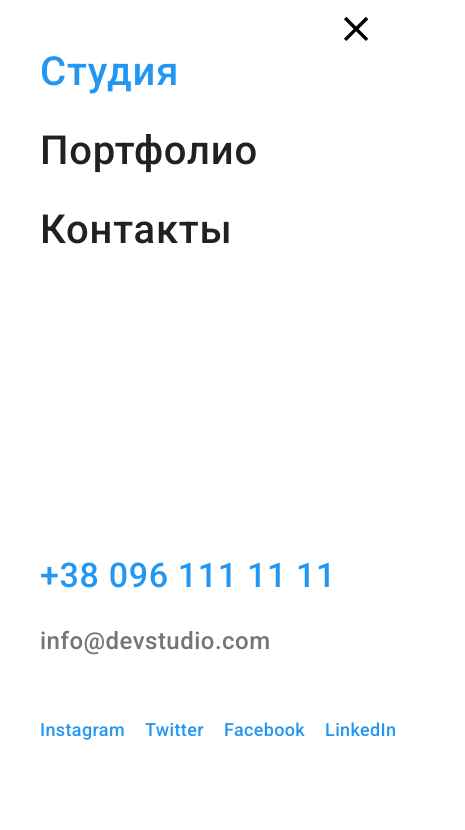
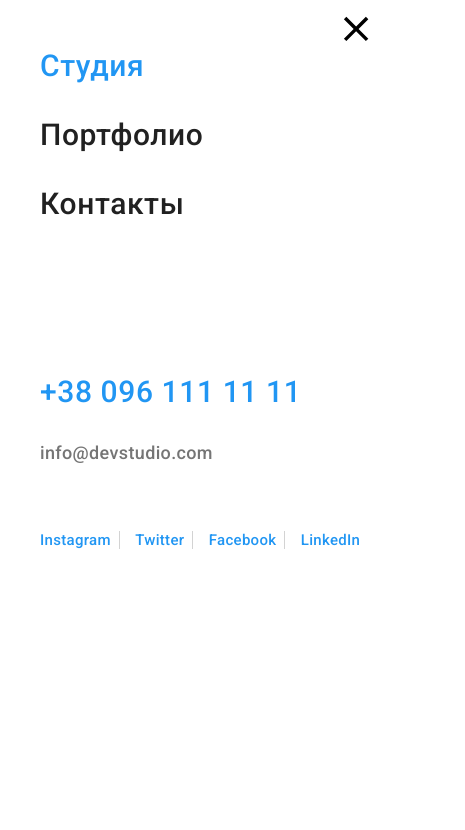
Before and after one commit to tkauchuk/goit-markup-hw-08, a plain HTML site: page index.html in a window 390 px wide. Both pictures are taken after a click on the button 355 px from the left and 38 px from the top of the page. Shown: the top 830 px of the page, 465 px wide, since content can reach past the window. Drawn offline with nearby package versions, Linux system fonts and the light colour scheme.

Commit message:
Вносит исправления в оформление мобильного меню

```diff
--- a/index.html
+++ b/index.html
@@ -81,18 +81,18 @@
                     <a class="mobile-contacts__link mobile-contacts__link_mail link" href="mailto:info@devstudio.com">info@devstudio.com</a>
                 </li>
             </ul>
-            <ul class="mobile-social-links list">
-                <li class="mobile-social-links__item">
-                    <a href="" class="mobile-social-links__link link">Instagram</a>
+            <ul class="mobile-social-list list">
+                <li class="mobile-social-list__item">
+                    <a href="" class="mobile-social-list__link link">Instagram</a>
                 </li>
-                <li class="mobile-social-links__item">
-                    <a href="" class="mobile-social-links__link link">Twitter</a>
+                <li class="mobile-social-list__item">
+                    <a href="" class="mobile-social-list__link link">Twitter</a>
                 </li>
-                <li class="mobile-social-links__item">
-                    <a href="" class="mobile-social-links__link link">Facebook</a>
+                <li class="mobile-social-list__item">
+                    <a href="" class="mobile-social-list__link link">Facebook</a>
                 </li>
-                <li class="mobile-social-links__item">
-                    <a href="" class="mobile-social-links__link link">LinkedIn</a>
+                <li class="mobile-social-list__item">
+                    <a href="" class="mobile-social-list__link link">LinkedIn</a>
                 </li>
             </ul>
         </div>
--- a/sass/base/_common-reset.scss
+++ b/sass/base/_common-reset.scss
@@ -13,6 +13,8 @@ ul {
 }
 img {
   display: block;
+  max-width: 100%;
+  height: auto;
 }
 .list {
   list-style: none;
--- a/sass/layout/_footer-subscription-form.scss
+++ b/sass/layout/_footer-subscription-form.scss
@@ -1,3 +1,6 @@
+.form-wrapper {
+  width: 100%;
+}
 .form-wrapper__heading {
   display: block;
   text-align: center;
@@ -27,7 +30,8 @@
   }
 }
 .form__input {
-  width: 450px;
+  width: 100%;
+  max-width: 450px;
   height: 50px;
   padding: 15px 16px;
   margin-bottom: 20px;
--- a/sass/layout/_header.scss
+++ b/sass/layout/_header.scss
@@ -58,28 +58,31 @@
 .mobile-menu__close-btn:focus {
   fill: var(--accent-color);
 }
-.mobile-nav {
-  margin-bottom: 302px;
-}
+
 .mobile-nav__link {
   font-weight: 500;
-  font-size: 40px;
+  font-size: 30px;
   line-height: 1.18;
   letter-spacing: 0.02em;
 
   color: var(--primary-font-color);
+
+  @media screen and (min-width: 480px) and (min-height: 470px) {
+    font-size: 40px;
+  }
 }
 .mobile-nav__link_current {
   color: var(--accent-color);
 }
 .mobile-nav__item:not(:last-child) {
-  margin-bottom: 32px;
+  margin-bottom: 4vh;
 }
 .mobile-contacts {
-  margin-bottom: 64px;
+  margin-top: 18vh;
+  margin-bottom: 8vh;
 }
 .mobile-contacts__item:not(:last-child) {
-  margin-bottom: 32px;
+  margin-bottom: 4vh;
 }
 .mobile-contacts__link {
   font-weight: 500;
@@ -87,36 +90,48 @@
   letter-spacing: 0.02em;
 }
 .mobile-contacts__link_tel {
-  font-size: 34px;
+  font-size: 30px;
   color: var(--accent-color);
+
+  @media screen and (min-width: 480px) and (min-height: 470px) {
+    font-size: 34px;
+  }
 }
 .mobile-contacts__link_mail {
-  font-size: 24px;
+  font-size: 18px;
   color: var(--secondary-font-color);
+
+  @media screen and (min-width: 480px) and (min-height: 470px) {
+    font-size: 24px;
+  }
+}
+.mobile-social-list {
+  display: flex;
+}
+.mobile-social-list__item:not(:last-child) {
+  margin-right: 4vw;
 }
 
-.mobile-social-links {
-  display: flex;
-}
-.mobile-social-links {
-  display: inline-flex;
-}
-.mobile-social-links__item:not(:last-child) {
-  margin-right: 20px;
-}
-.mobile-social-links__link {
+.mobile-social-list__link {
   font-weight: 500;
-  font-size: 18px;
+  font-size: 15px;
   line-height: 1.22;
   letter-spacing: 0.02em;
   color: var(--accent-color);
   border-right: 1px solid rgba(33, 33, 33, 0.2);
-  padding-right: 10px;
+
+  border-right: 1px solid rgba(33, 33, 33, 0.2);
+  height: 100%;
+  padding-right: 2vw;
+
+  @media screen and (min-width: 480px) {
+    font-size: 18px;
+  }
 }
-.mobile-social-links__link:last-child {
+.mobile-social-list__item:last-child .mobile-social-list__link {
   border-right: none;
-  padding-right: 0;
 }
+
 @media screen and (min-width: 768px) {
   .mobile-menu {
     display: none;
--- a/sass/layout/_team.scss
+++ b/sass/layout/_team.scss
@@ -10,6 +10,9 @@
   }
 }
 .team-list__item-wrapper {
+  display: flex;
+  flex-direction: column;
+  align-items: center;
   padding-top: 30px;
   padding-bottom: 24px;
   padding-left: 122px;
```
Also changed, not shown: portfolio.html (+9 -9 lines), css/main.css, css/main.min.css, 2 other files.
